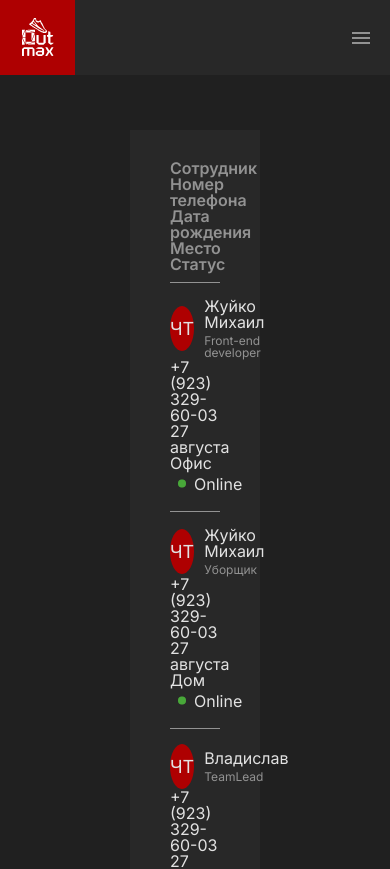
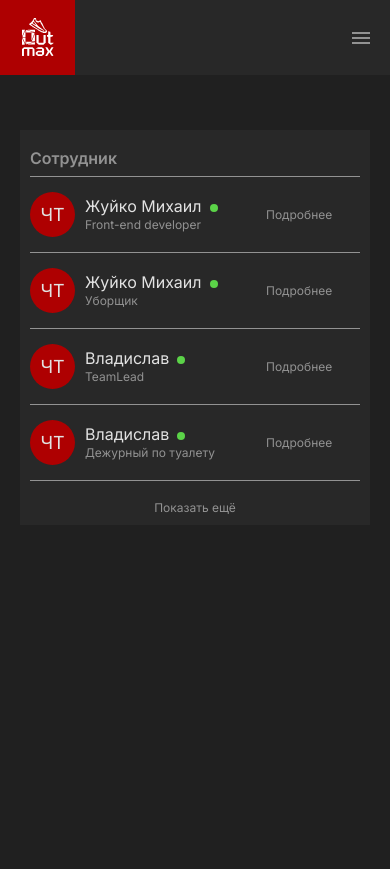
Before and after one commit to WhiteCube24/Outmax-journal, a React (Create React App) app: page /coworker in a window 390 px wide. Shown: the top 869 px of the page. After the commit the page ends 844 px from the top, so only its background shows below. Built offline with nearby package versions, Linux system fonts and the light colour scheme; data requests are answered from the project's data file.

Commit message:
create adaptive in coworkers page

```diff
--- a/src/assets/style/style.scss
+++ b/src/assets/style/style.scss
@@ -19,11 +19,16 @@ h1{
     margin-right: 0 !important;
     margin-top: 130px;
 }
+@media (max-width: 576px) {
+    .container{
+        padding: 0 30px 0 130px !important;
+    }
+}
 @media (max-width: 480px) {
     .wrapper{
         margin-left: 0;
     }
     .container{
-        padding: 0 15px;
+        padding: 0 20px !important;
     }
 }
--- a/src/components/screens/coworkers/Coworkers.scss
+++ b/src/components/screens/coworkers/Coworkers.scss
@@ -86,11 +86,25 @@
 
             &-active{
                 &::before{
-                    content: url('../../../assets/img/coworkers/status.svg');
-                    width: 24px;
-                    height: 25px;
-                    // background-color: #5BD348;
+                    content: '';
+                    display: inline-block;
+                    width: 8px;
+                    height: 8px;
+                    border-radius: 50%;
+                    background-color: #5BD348;
+                    margin-right: 8px;
+
                 }
+            }
+        }
+        &__more{
+            font-size: 12px;
+            font-weight: 400;
+            color: #929292;
+            cursor: pointer;
+            &:hover{
+                text-decoration: underline;
+                text-decoration-color: #929292;
             }
         }
 
@@ -107,11 +121,36 @@
     }
 }
 
-
-@media (max-width: 1400px) {
+@media (max-width: 1050px) {
     .coworkers{
-        &__none{
-            display: none !important;
+        &__wrapper{
+            padding: 10px;
         }
     }
 }
+@media (max-width: 1400px){
+    .coworkers{
+        &__none{
+            display: none;
+        }
+    }
+}
+
+@media (max-width: 767px) {
+    .coworkers{
+        .item{
+            &__name{
+                &::after{
+                    content: '';
+                    display: inline-block;
+                    width: 8px;
+                    height: 8px;
+                    border-radius: 50%;
+                    background-color: #5BD348;
+                    margin-left: 8px;
+
+                }
+            }
+        }
+    }
+}
--- a/src/components/screens/coworkers/CoworkersList.jsx
+++ b/src/components/screens/coworkers/CoworkersList.jsx
@@ -43,19 +43,13 @@ const CoworkersList = () => {
         <div className='coworkers'>
             <div className="coworkers__wrapper">
             <div className="coworkers__titles">
-            {/* <span className="coworkers__title">Сотрудник</span>
-            <span className="coworkers__title">Номер телефона</span>
-            <span className="coworkers__title">Дата рождения</span>
-            <span className="coworkers__title">Место</span>
-            <span className="coworkers__title">Статус</span>
-            <span className="coworkers__title">Цитата</span> */}
                 <Row>
-                    <Col xxl={3} xl={3}><span className="coworkers__title">Сотрудник</span></Col>
-                    <Col xxl={2} xl={3}><span className="coworkers__title">Номер телефона</span></Col>
-                    <Col xxl={2} xl={2}><span className="coworkers__title">Дата рождения</span></Col>
-                    <Col xxl={1} xl={2}><span className="coworkers__title">Место</span></Col>
-                    <Col xxl={1} xl={2}><span className="coworkers__title">Статус</span></Col>
-                    <Col xxl={2} xl={0}><span className="coworkers__title coworkers__none">Цитата</span></Col>
+                    <Col xxl={3} xl={3} lg={4} md={6} sm={6} xs={6}><span className="coworkers__title">Сотрудник</span></Col>
+                    <Col xxl={2} xl={3} lg={3} className="d-xxl-block d-xl-block d-lg-block d-md-none d-none"><span className="coworkers__title">Номер телефона</span></Col>
+                    <Col xxl={2} xl={0} className="d-xxl-block d-none"><span className="coworkers__title">Дата рождения</span></Col>
+                    <Col xxl={1} xl={2} lg={1} className="d-xxl-block d-xl-block d-lg-block d-md-none d-none"><span className="coworkers__title">Место</span></Col>
+                    <Col xxl={1} xl={2} lg={2} md={4} sm={4} className="d-xxl-block d-xl-block d-lg-block d-md-block d-none"><span className="coworkers__title">Статус</span></Col>
+                    <Col xxl={2} xl={2} lg={2} className="d-xxl-block d-xl-block d-lg-block d-md-none d-none"><span className="coworkers__title coworkers__none">Цитата</span></Col>
                 </Row>
             </div>
             <ul className="coworkers__list">
--- a/src/components/screens/coworkers/CoworkersListItem.jsx
+++ b/src/components/screens/coworkers/CoworkersListItem.jsx
@@ -4,8 +4,8 @@ import { Row, Col } from 'react-bootstrap'
 const CoworkersListItem = ({name, position, phone, birthday, place, status, quote}) => {
     return (
         <li className="coworkers__list-item">
-            <Row>
-            <Col xxl={3} xl={3}>
+            <Row className="d-flex align-items-center">
+            <Col xxl={3} xl={3} lg={4} md={6} sm={8} xs={8}>
             <div className="item">
                 <div className="item__name-wrapper">
                     <div  className="item__round">чт</div>
@@ -16,30 +16,33 @@ const CoworkersListItem = ({name, position, phone, birthday, place, status, quot
                 </div>
             </div>
             </Col>
-           <Col xxl={2} xl={3}>
+           <Col xxl={2} xl={3} lg={3} className="d-xxl-block d-xl-block d-lg-block d-md-none d-none">
            <div className="item">
                 <a href="tel:+79233296003" className="item__phone">{phone}</a>
             </div>
             </Col>
-            <Col xxl={2} xl={2}>
+            <Col xxl={2} xl={0} className="d-xxl-block d-none">
             <div className="item">
-                <span className="item__birthday">{birthday}</span>
+                <span className="item__birthday d-xxl-block d-none">{birthday}</span>
             </div>
             </Col>
-           <Col xxl={1} xl={2}>
+           <Col xxl={1} xl={2} lg={1} className="d-xxl-block d-xl-block d-lg-block d-md-none d-none">
            <div className="item">
                 <span className="item__place">{place}</span>
             </div>
            </Col>
-            <Col xxl={1} xl={2}>
+            <Col xxl={1} xl={2} lg={2} md={4} sm={4} className="d-xxl-block d-xl-block d-lg-block d-md-block d-none">
             <div className="item">
                 <span className="item__status item__status-active">{status}</span>
             </div>
             </Col>
-            <Col xxl={3} xl={0}>
+            <Col xxl={3} xl={0} className="d-xxl-block d-none">
             <div className="item">
-                <div className="item__quote coworkers__none">{quote}</div>
+                <div className="item__quote d-xxl-block d-none">{quote}</div>
             </div>
+            </Col>
+            <Col xxl={0} xl={2} lg={2} md={2} sm={4} xs={4}>
+                <div className="item__more">Подробнее</div>
             </Col>
             </Row>
         </li>
```
